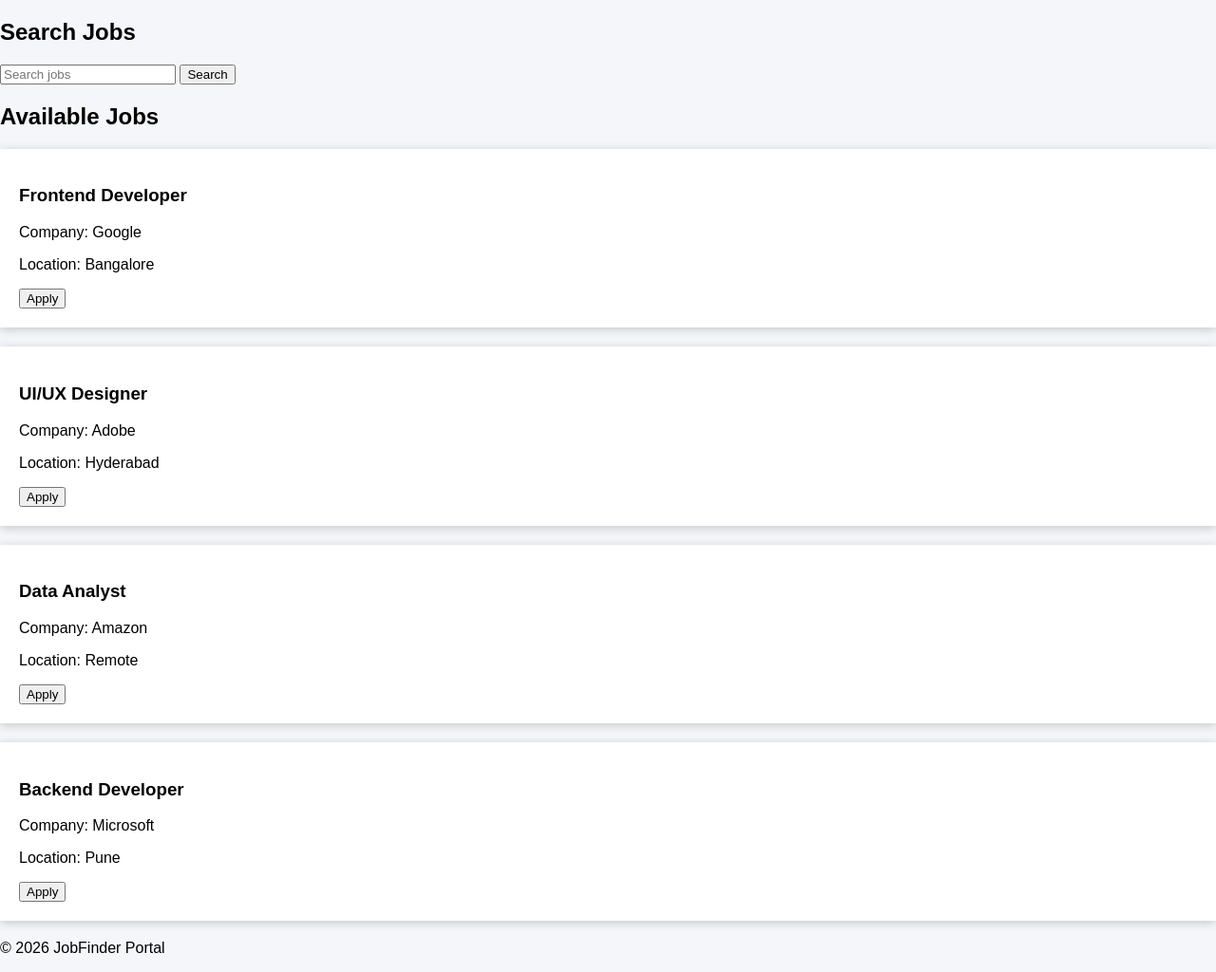
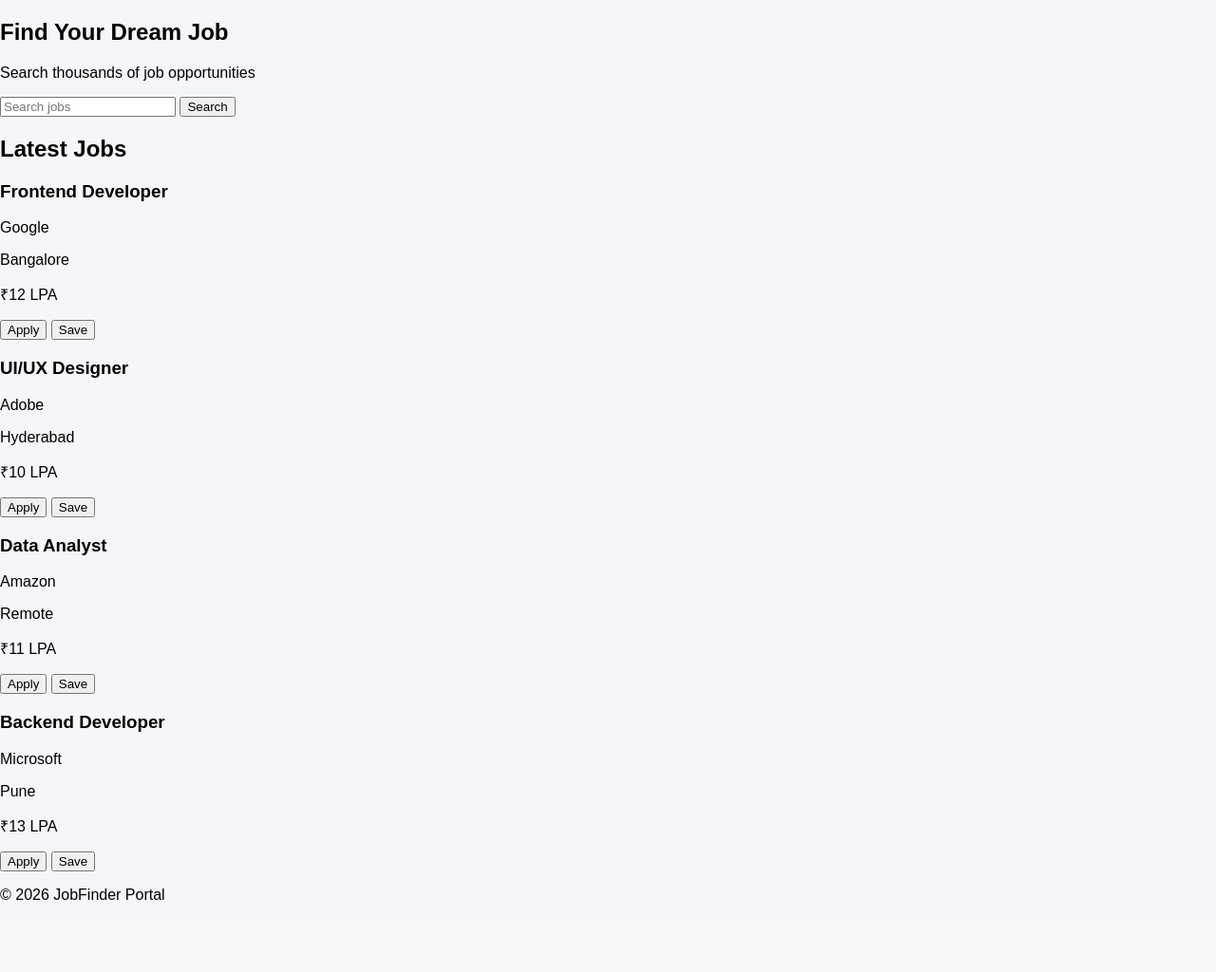
Before and after one commit to sarathkondepudi/job-portal, a Flask app: page / in a window 1280 px wide. Shown: the part 86-1110 px from the top of the page at 95% size. After the commit the page ends 1034 px from the top, so only its background shows below. Run offline with Flask 3, Linux system fonts and the light colour scheme.

Commit message:
Revamp job search page with new layout and buttons
Updated job search page layout and added new features.

```diff
--- a/templates/index.html
+++ b/templates/index.html
@@ -2,29 +2,48 @@
 
 {% block content %}
 
-<h2>Search Jobs</h2>
+<section class="hero">
 
-<form>
+<h1>Find Your Dream Job</h1>
+<p>Search thousands of job opportunities</p>
 
+<form method="GET">
 <input type="text" name="search" placeholder="Search jobs">
-<button>Search</button>
-
+<button type="submit">Search</button>
 </form>
 
-<h2>Available Jobs</h2>
+</section>
+
+
+<section class="jobs">
+
+<h2>Latest Jobs</h2>
+
+<div class="job-container">
 
 {% for job in jobs %}
 
-<div class="job">
+<div class="job-card">
 
 <h3>{{ job.title }}</h3>
-<p>Company: {{ job.company }}</p>
-<p>Location: {{ job.location }}</p>
 
-<button>Apply</button>
+<p class="company">{{ job.company }}</p>
+
+<p>{{ job.location }}</p>
+
+<p class="salary">{{ job.salary }}</p>
+
+<div class="buttons">
+<button class="apply">Apply</button>
+<button class="save">Save</button>
+</div>
 
 </div>
 
 {% endfor %}
 
+</div>
+
+</section>
+
 {% endblock %}
```
